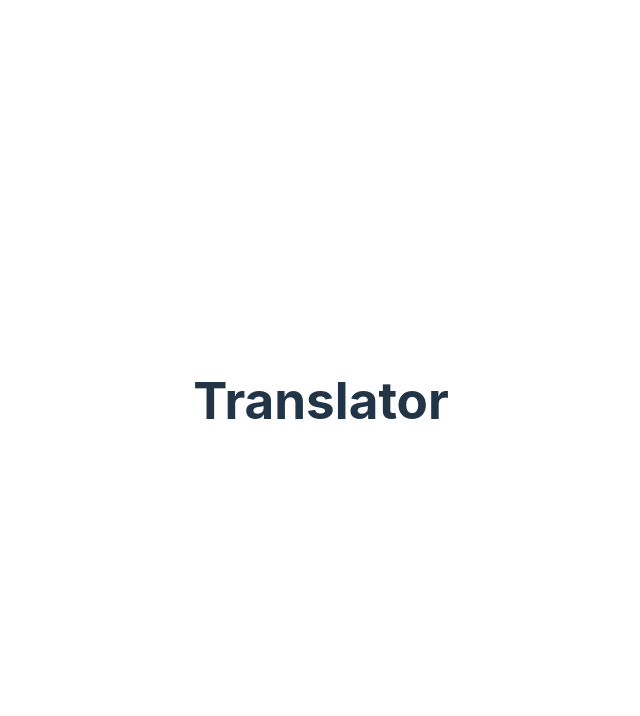
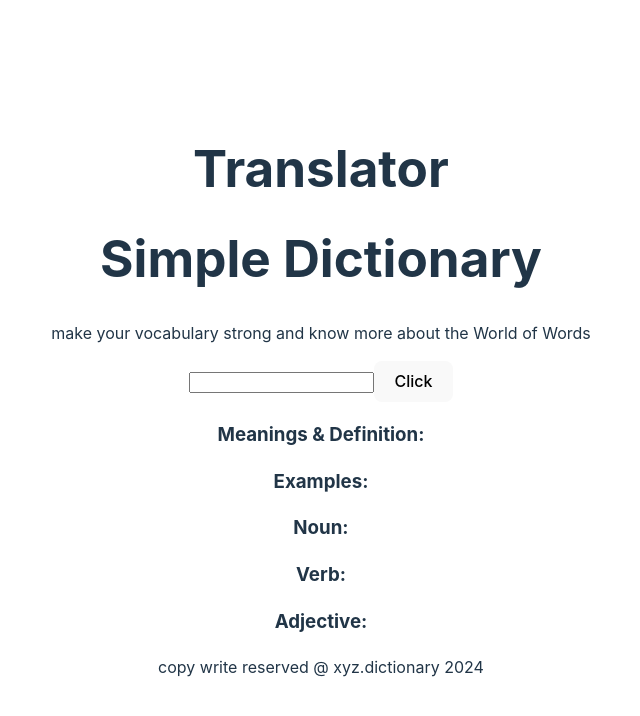
Before and after one commit to franx-repos/translator, a React (Vite) app: page / in a window 1280 px wide. Shown: the top 716 px of the page, without its empty margins (319-959 px from the left). Built offline with nearby package versions, Linux system fonts and the light colour scheme.

Commit message:
html tages

```diff
--- a/src/App.jsx
+++ b/src/App.jsx
@@ -5,6 +5,7 @@ import Translator from "./Translator";
 function App() {
   return (
     <div className="App">
+
       <Translator />
     </div>
   );
--- a/src/Translator.jsx
+++ b/src/Translator.jsx
@@ -4,7 +4,31 @@ import useFetchData from "./UseFetchData";
 function Translator() {
   return (
     <>
+
       <h1>Translator</h1>
+
+      <header>
+        <h1>Simple Dictionary</h1>
+        <p>make your vocabulary strong and know more about the World of Words</p>
+      </header>
+
+      <div>
+        <input type="text" />
+        <button>Click</button>
+      </div>
+
+      <div>
+        <h3>Meanings & Definition:</h3>
+        <h3>Examples:</h3>
+        <h3>Noun:</h3>
+        <h3>Verb:</h3>
+        <h3>Adjective:</h3>
+      </div>
+
+      <footer>
+        <p>copy write reserved @ xyz.dictionary 2024</p>
+      </footer>
+
     </>
   );
 }
```
